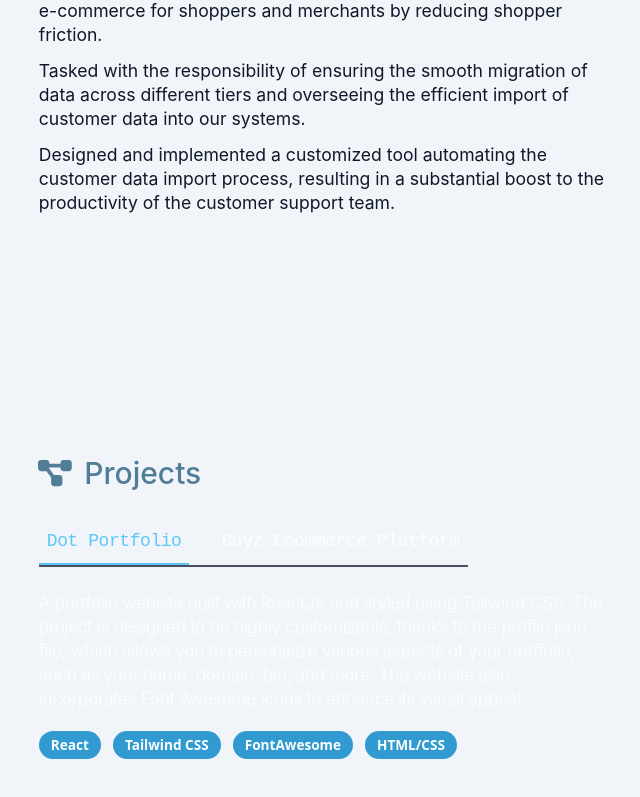
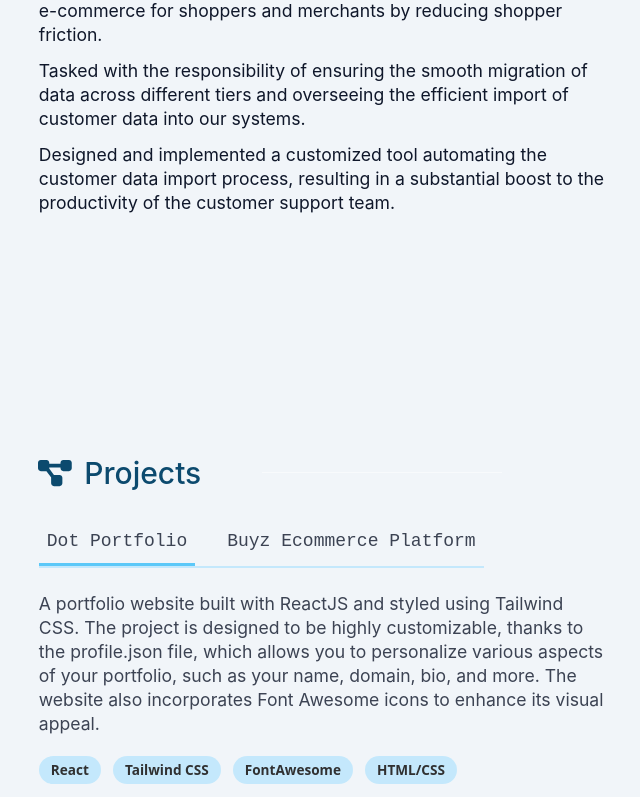
Before and after one commit to gogouravr/dot-portfolio, a React (Create React App) app: page / in a window 1280 px wide. Shown: the part 2000-2797 px from the top of the page, without its empty margins (459-1099 px from the left). Built offline with nearby package versions, Linux system fonts and the light colour scheme.

Commit message:
Add light theme to Projects screen

```diff
--- a/src/components/Navbar/Navbar.jsx
+++ b/src/components/Navbar/Navbar.jsx
@@ -12,8 +12,8 @@
             <h1 className='dark:text-white text-slate-900 font-prime font-semibold opacity-90 tracking-wide text-2xl sm:text-3xl'>
                 gouravraj<span className="text-sky-500">.</span>in
             </h1>
-            <ul className='dark:text-white text-slate-900 items-center font-normal hidden md:gap-2 lg:gap-4 xl:gap-6 md:flex opacity-85'>
-                <li className='font-thin cursor-pointer hover:text-sky-400 ease-in-out duration-100 ml-10 lg:ml-0'>
+            <ul className='dark:text-white text-slate-900  md:flex items-center font-normal hidden md:gap-2 lg:gap-4 xl:gap-6 opacity-85'>
+                <li className='font-thin cursor-pointer hover:text-sky-400 ease-in-out duration-100 ml-5 lg:ml-0'>
                     <a href='#about' className='relative md:px-1 lg:px-3 md:py-2 rounded focus-visible:outline-dashed focus-visible:outline-2 focus-visible:outline-sky-400'>
                         About
                     </a>
--- a/src/components/UI/Badge.jsx
+++ b/src/components/UI/Badge.jsx
@@ -2,7 +2,7 @@
 
 export default function Badge(props) {
     return (
-        <span className='px-3 py-0.5 bg-sky-600 font-prime rounded-2xl font-semibold text-[0.72rem] sm:text-[0.8rem]  md:text-[0.85rem] tracking-normal'>
+        <span className='px-3 py-0.5 dark:bg-sky-600 bg-sky-200 dark:text-white text-black font-prime rounded-2xl font-semibold text-[0.72rem] sm:text-[0.8rem]  md:text-[0.85rem] tracking-normal'>
             {props.children}
         </span>
     )
--- a/src/components/UI/Tabs/TabContent.jsx
+++ b/src/components/UI/Tabs/TabContent.jsx
@@ -3,7 +3,7 @@
 
 export default function TabContent({ content, skills }) {
   return (
-    <div className='font-high-l font-[280] leading-6 mt-6'>
+    <div className='font-high-l  dark:font-[280] font-[399] leading-6 mt-6'>
       <section>
         {content}
       </section>
--- a/src/components/UI/Tabs/TabMenu.jsx
+++ b/src/components/UI/Tabs/TabMenu.jsx
@@ -8,15 +8,15 @@
     const isActiveTabTitle = (id) => id === activeTabId;
 
     const activeTabTitleCSS = (id) => {
-        const CSS = 'text-sky-400 border-b-2 border-sky-400'
+        const CSS = 'dark:text-sky-400 text-slate-900 dark:border-b-2 border-b-[0.2rem] border-sky-400'
         return isActiveTabTitle(id) ? CSS : '';
     };
 
     return (
         <aside className='mb-2'>
-            <ul className='flex  gap-6 font-normal mt-2 border-b-2  w-fit border-slate-800'>
+            <ul className='flex  gap-6 font-normal mt-2 border-b-2 w-fit dark:border-slate-800 border-sky-200'>
                 {tabs.map(tab =>
-                (<li className={`cursor-pointer text-[0.99rem] font-[490] sm:text-base md:text-lg px-2 py-2 ${activeTabTitleCSS(tab['id'])}`} data-active-tab={isActiveTabTitle(tab['id'])} onClick={() => tabTitleClickHandler(tab['id'])} >
+                (<li className={`cursor-pointer text-base font-[490] sm:text-base md:text-lg px-2 py-2 ${activeTabTitleCSS(tab['id'])}`} data-active-tab={isActiveTabTitle(tab['id'])} onClick={() => tabTitleClickHandler(tab['id'])} >
                     {tab['title']}
                 </li>))}
             </ul>
--- a/src/components/UI/Tabs/Tabs.jsx
+++ b/src/components/UI/Tabs/Tabs.jsx
@@ -16,7 +16,7 @@
   }
 
   return (
-    <div className='text-white'>
+    <div>
       <TabMenu tabs={tabs} activeTabId={activeTabId} setActiveTabId={setActiveTabId} />
       <TabContent content={activeTabContent()} skills={activeTabSkills()} />
     </div>
--- a/src/screens/About.jsx
+++ b/src/screens/About.jsx
@@ -19,7 +19,7 @@
                     <img className='border-3 shadow-[0_0_20px_20px_rgba(14,165,233,0.80)] border-sky-500 dark:opacity-80 opacity-95 rounded-full drop-shadow-2xl dark:bg-slate-800 bg-sky-200' src="/gourav-raj-photo.png" alt={profile['first-name'] + ' ' + profile['last-name']} />
                 </figure>
 
-                <p className='font-high-l dark:font-[280] font-[400] leading-6 lg:w-2/3 dark:opacity-80 mt-8 lg:mt-5 text-base lg:text-[1.1rem] tracking-normal flex flex-col gap-3'>
+                <p className='font-high-l dark:font-[280] font-[399] leading-6 lg:w-2/3 dark:opacity-80 mt-8 lg:mt-5 text-base lg:text-[1.1rem] tracking-normal flex flex-col gap-3'>
                     <p>{profile['about-text'][0]}</p>
                     <p>{profile['about-text'][1]}
                         <a href='https://www.bitmesra.ac.in/' target='_blank' rel="noreferrer" className="text-sky-500 dark:font-light font-[400]">
--- a/src/screens/Experience.jsx
+++ b/src/screens/Experience.jsx
@@ -25,7 +25,7 @@
                             <span> - </span>
                             <span>{organisation['end']}</span>
                         </div>
-                        {organisation['paras'].map(para => <p className='font-high-l mt-3 dark:font-[280] font-[400] leading-6'>{para}</p>)}
+                        {organisation['paras'].map(para => <p className='font-high-l mt-3 dark:font-[280] font-[399] leading-6'>{para}</p>)}
                     </div>
                 )}
 
--- a/src/screens/Projects.jsx
+++ b/src/screens/Projects.jsx
@@ -7,7 +7,7 @@
 export default function Projects() {
     return (
         <div className='dark:text-white text-slate-900 flex flex-col items-center md:items-end  my-20 sm:mt-10 md:mt-40 lg:mt-60 mx-auto w-11/12 sm:w-10/12 md:w-9/12 lg:w-8/12' id='projects'>
-            <h2 className='dark:text-white text-sky-900 font-medium text-2xl font-high-l lg:ml-[33.3%] mx-auto md:self-start lg:text-3xl opacity-70'>
+            <h2 className='dark:text-white text-sky-900 font-medium text-2xl font-high-l lg:ml-[33.3%] mx-auto md:self-start lg:text-3xl dark:opacity-70'>
                 <FontAwesomeIcon icon={faDiagramProject} className='mr-3' />
                 <span className='relative hor-bar'>
                     Projects
@@ -15,7 +15,7 @@
             </h2>
 
 
-            <section className='font-sans font-[240] lg:w-2/3 opacity-80 mt-5 text-base lg:text-[1.1rem] tracking-tight h-80'>
+            <section className='font-sans font-[240] lg:w-2/3 opacity-80 mt-5 text-base lg:text-[1.1rem] tracking-normal h-80'>
 
                 <Tabs tabs={profile['projects'].map((project, idx) => ({ ...project, id: idx }))} />
             </section>
```
